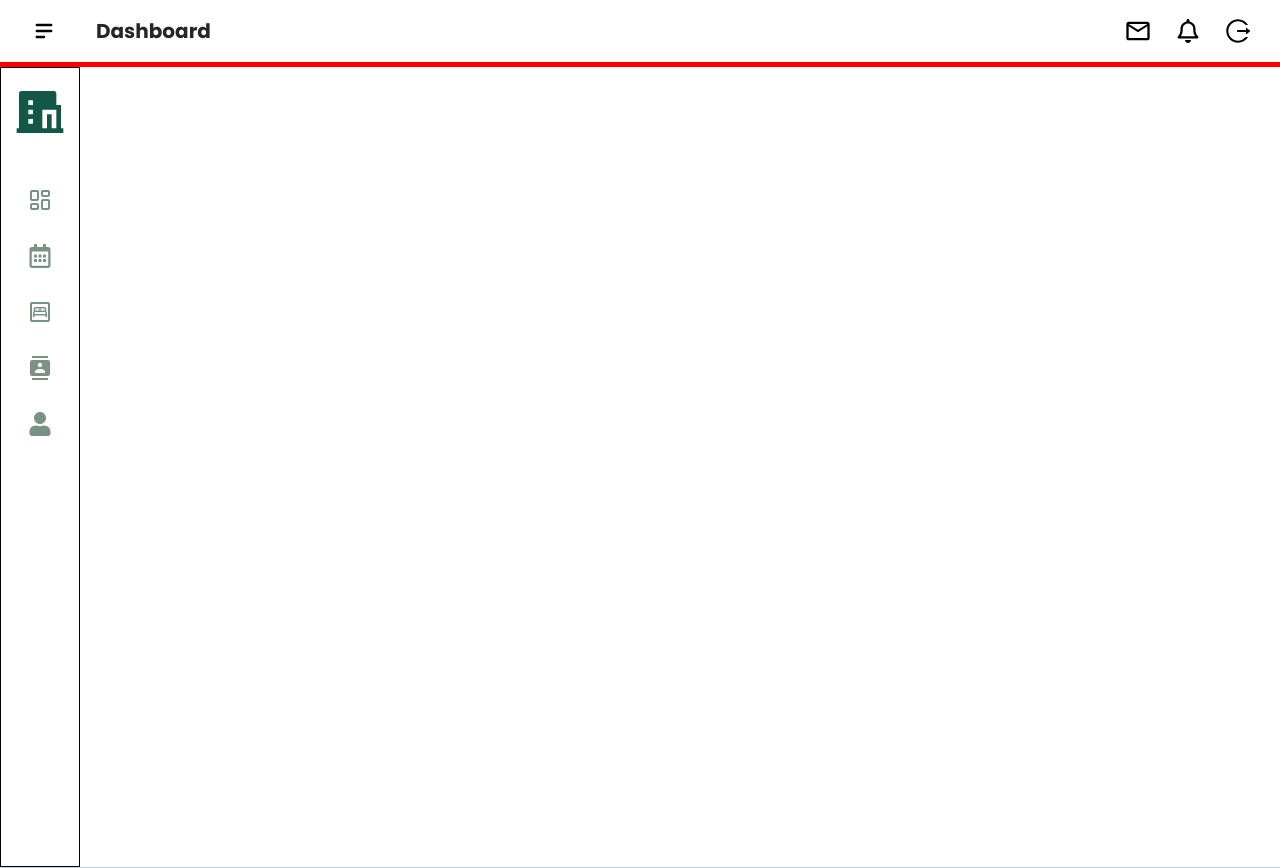
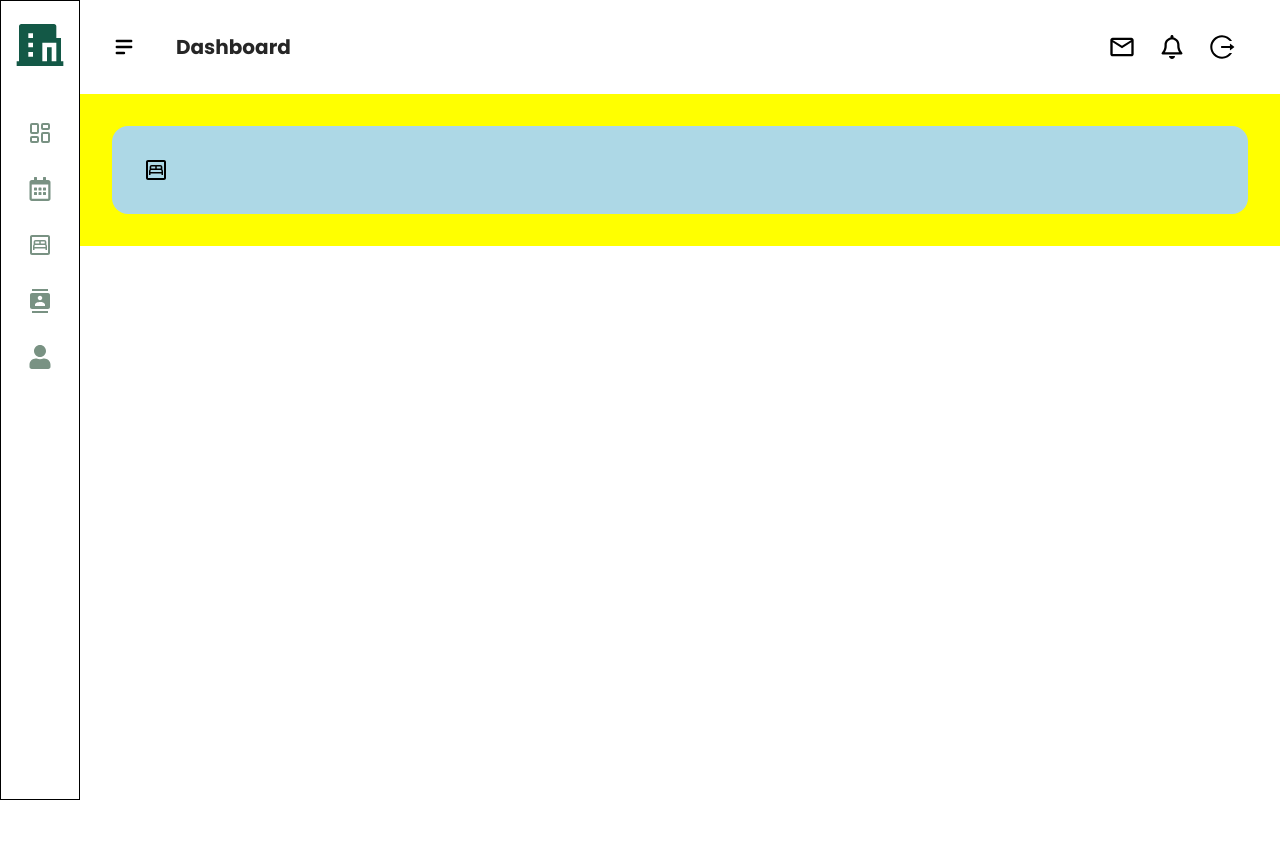
Before and after one commit to Christian-GL/Hotel-Miranda-Dashboard, a React (Vite) app: page / in a window 1280 px wide. Shown: the top 868 px of the page. After the commit the page ends 800 px from the top, so only its background shows below. Built offline with nearby package versions, Linux system fonts and the light colour scheme.

Commit message:
Header, menú lateral y páginas encuadradas en la ventana

```diff
--- a/src/common/pages/layout/layout.jsx
+++ b/src/common/pages/layout/layout.jsx
@@ -16,22 +16,7 @@ export const Layout = () => {
 
     return (<>
 
-        <hd.Header display={`${sidebarDisplayed ? 'collapsed' : 'notCollapsed'}`} >
-            <div>
-                {sidebarDisplayed ?
-                    <hd.IconMenuCollapsed onClick={displaySidebarMenu} /> :
-                    <hd.IconMenuNotCollaped onClick={displaySidebarMenu} />
-                }
-                <hd.TitleH2>Dashboard</hd.TitleH2>
-            </div>
-            <div>
-                <hd.IconMail />
-                <hd.IconBell />
-                <hd.IconLogOut />
-            </div>
-        </hd.Header>
-
-
+        <div style={{ display: 'flex' }}>
             <sb.AsideSideNavigationBar display={`${sidebarDisplayed ? 'collapsed' : 'notCollapsed'}`} >
                 <div>
                     <sb.IconHotel display={`${sidebarDisplayed ? 'collapsed' : 'notCollapsed'}`} />
@@ -87,10 +72,27 @@ export const Layout = () => {
                 </sb.DivCtnCredits>
             </sb.AsideSideNavigationBar>
 
+            <div style={{ width: '100%' }}>
+                <hd.Header>
+                    <div>
+                        {sidebarDisplayed ?
+                            <hd.IconMenuCollapsed onClick={displaySidebarMenu} /> :
+                            <hd.IconMenuNotCollaped onClick={displaySidebarMenu} />
+                        }
+                        <hd.TitleH2>Dashboard</hd.TitleH2>
+                    </div>
+                    <div>
+                        <hd.IconMail />
+                        <hd.IconBell />
+                        <hd.IconLogOut />
+                    </div>
+                </hd.Header>
 
                 <main>
                     <Outlet />
                 </main>
+            </div>
+        </div>
 
     </>)
 }
--- a/src/common/styles/header.js
+++ b/src/common/styles/header.js
@@ -11,23 +11,17 @@ import * as gb from '../styles/globalVars.js'
 
 
 export const Header = styled.header`
-    // position: fixed;
-    // top: 0;
-    // left: ${props => props.display === 'collapsed' ? '5rem' : '18rem'};
     transition: 0.5s ease;
     display: flex;
     justify-content: space-between;
     align-items: center;
-    padding: 1em;
+    padding: 2em;
     width: 100%;
     height: auto;
     background-color: ${gb.colorWhiteFull};
-
-    border-bottom: 5px solid red;
 `
 
 export const IconMenuCollapsed = styled(HiMenuAlt2)`
-    margin-left: 1rem;
     width: 1.5rem;
     height: auto;
     vertical-align: middle;
@@ -35,7 +29,6 @@ export const IconMenuCollapsed = styled(HiMenuAlt2)`
 `
 
 export const IconMenuNotCollaped = styled(MdKeyboardDoubleArrowLeft)`
-    margin-left: 1rem;
     width: 1.5rem;
     height: auto;
     vertical-align: middle;
--- a/src/common/styles/sidebarMenu.js
+++ b/src/common/styles/sidebarMenu.js
@@ -12,7 +12,6 @@ import * as gb from './globalVars.js'
 
 
 export const AsideSideNavigationBar = styled.aside`
-    // position: sticky;
     display: flex;
     flex-direction: column;
     align-items: ${props => props.display === 'collapsed' ? 'center' : 'left'};;
@@ -146,7 +145,7 @@ export const TitleH5 = styled.h5`
 export const ButtonContactUs = styled.button`
     padding: 1em 2em;
     border: none;
-    border-radius: 15%;
+    border-radius: 1rem;
     cursor: pointer;
     background-color: ${gb.colorGrayButtonProfile};
 `
--- a/src/dashboard/dashboard.js
+++ b/src/dashboard/dashboard.js
@@ -8,13 +8,16 @@ import * as gb from '../common/styles/globalVars.js'
 
 export const SectionDashboard = styled.section`
     // display: grid;
-    background-color: lightblue;
+    padding: 2em;
+    background-color: yellow;
 `
 
 export const SectionStats = styled.section`
     display: flex;
     flex: 1 1 0;
-    padding: 2em;
+    padding: 1em;
+    border-radius: 1rem;
+    background-color: lightblue;
 `
 
 export const ArticleStat = styled.article`
```
Lines whose indentation alone changed are shown as unchanged.
